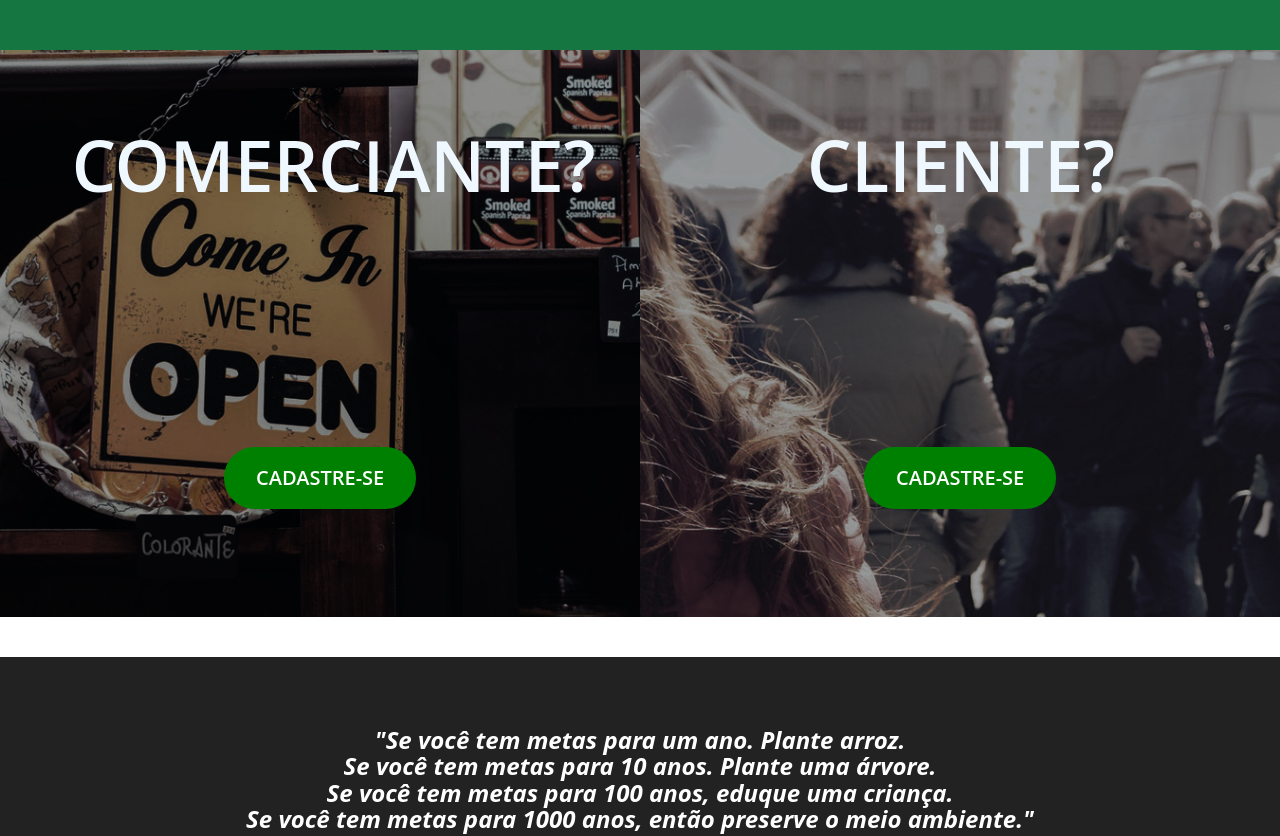
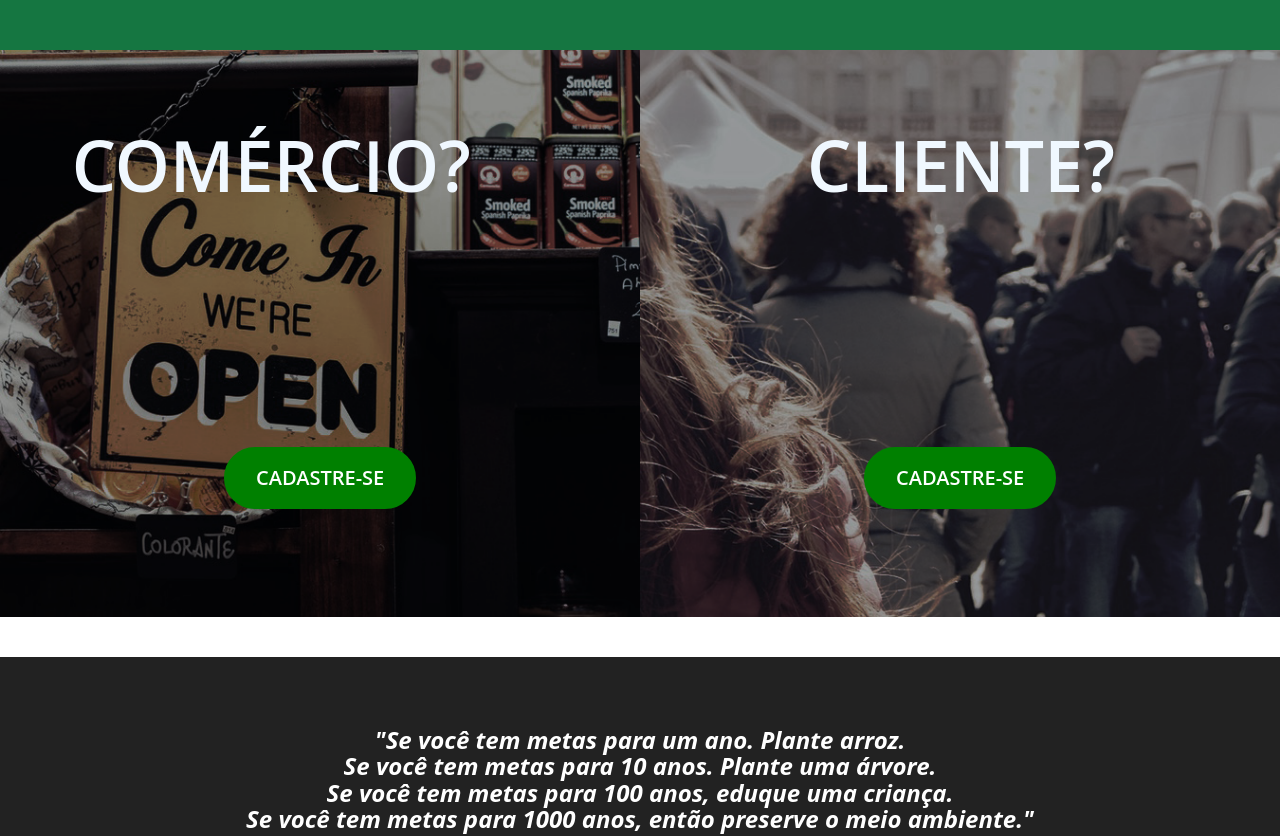
Before and after one commit to WellingtonJJ/wellingtonJJ.github.io, a website: page index.html in a window 1280 px wide. Shown: the part 1120-1956 px from the top of the page. Drawn offline with nearby package versions, Linux system fonts and the light colour scheme.

Commit message:
Create index.html
Ajuste de "Comercio"

```diff
--- a/index.html
+++ b/index.html
@@ -14,15 +14,11 @@
     <!-- Bootstrap Core CSS -->
     <link href="vendor/bootstrap/css/bootstrap.min.css" rel="stylesheet">
 
+    <!-- Custom Fonts -->
     <link href="https://fonts.googleapis.com/css?family=Poppins" rel="stylesheet">
-    <!-- Custom Fonts -->
-    <!--FONTE
+
     <link href="vendor/font-awesome/css/font-awesome.min.css" rel="stylesheet" type="text/css">
-    <link href='https://fonts.googleapis.com/css?family=Open+Sans:300italic,400italic,600italic,700italic,800italic,400,300,600,700,800'
-        rel='stylesheet' type='text/css'>
-    <link href='https://fonts.googleapis.com/css?family=Merriweather:400,300,300italic,400italic,700,700italic,900,900italic'
-        rel='stylesheet' type='text/css'>
-    -->
+
 
     <!-- Plugin CSS -->
     <link href="vendor/magnific-popup/magnific-popup.css" rel="stylesheet">
@@ -101,7 +97,7 @@
                 <div class="col-lg-6 col-sm-9">
                     <div class="portfolio-box">
                         <img src="img/loja.png" class="img-responsive is-fullwidth" alt="">
-                        <h1 id="chamada2">COMERCIANTE?</h1>
+                        <h1 id="chamada2">COMÉRCIO?</h1>
                         <div class="portfolio-box-caption">
                             <div class="portfolio-box-caption-content">
 
```
